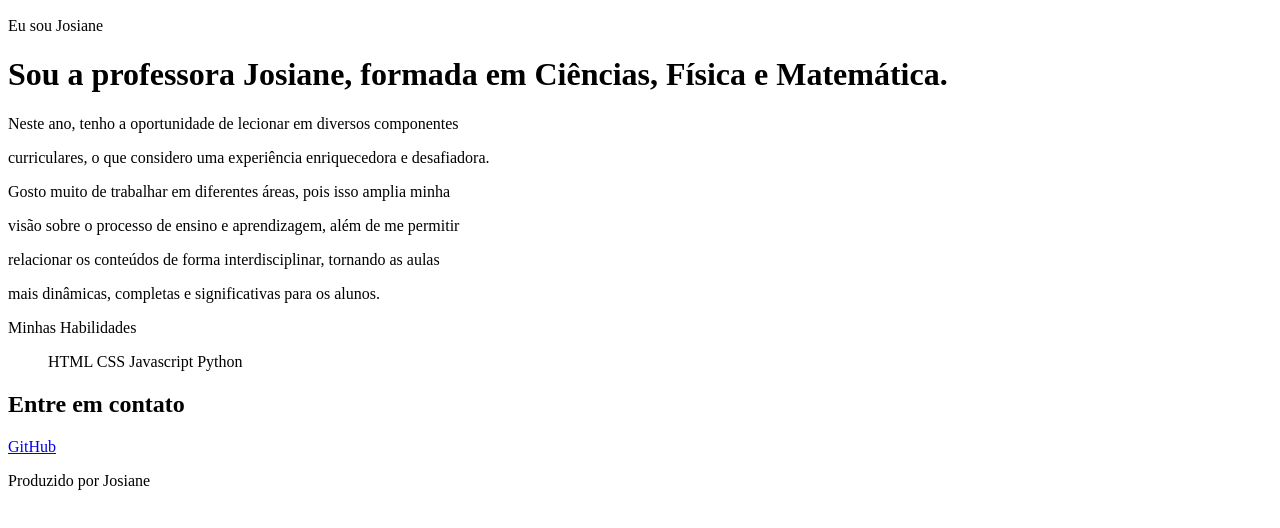
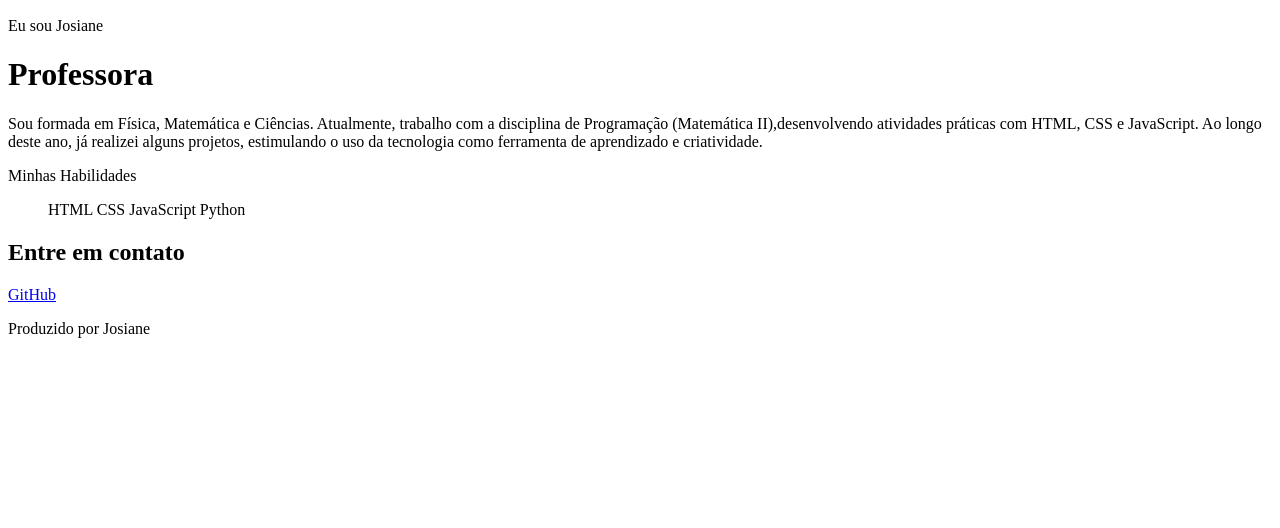
Before and after one commit to josianeruiz1976/portfolio-GE, a plain HTML site: page index.html in a window 1280 px wide. Shown: the part 136-664 px from the top of the page. Drawn offline with Linux system fonts and the light colour scheme.

Commit message:
Reajustes

```diff
--- a/index.html
+++ b/index.html
@@ -11,18 +11,16 @@
   <header>
     <img src="./imagem/avatar.png"alt="Avatar prof. Josiane" width="200">
  <p>Eu sou Josiane</p>
-    <h1>Sou a professora Josiane, formada em Ciências, Física e Matemática.</h1>
-    <p>Neste ano, tenho a oportunidade de lecionar em diversos componentes </p>
-    <p>curriculares, o que considero uma experiência enriquecedora e desafiadora.</p>
-    <p>Gosto muito de trabalhar em diferentes áreas, pois isso amplia minha</p>
-    <p>visão sobre o processo de ensino e aprendizagem, além de me permitir</p>
-    <p>relacionar os conteúdos de forma interdisciplinar, tornando as aulas </p>
-    <p>mais dinâmicas, completas e significativas para os alunos.</p>
+ <h1>Professora</h1>
+   <p>Sou formada em Física, Matemática e Ciências. Atualmente, trabalho com a disciplina de
+    Programação (Matemática II),desenvolvendo atividades práticas com HTML, CSS e JavaScript.
+    Ao longo deste ano, já realizei alguns projetos, estimulando o uso da tecnologia
+    como ferramenta de aprendizado e criatividade.</p>
     <p> Minhas Habilidades</p>
     <ul>
       <span>HTML</span>
       <span>CSS</span>
-      <span>Javascript</span>
+      <span>JavaScript</span>
       <span>Python</span>
     </ul>
   </header>
```
